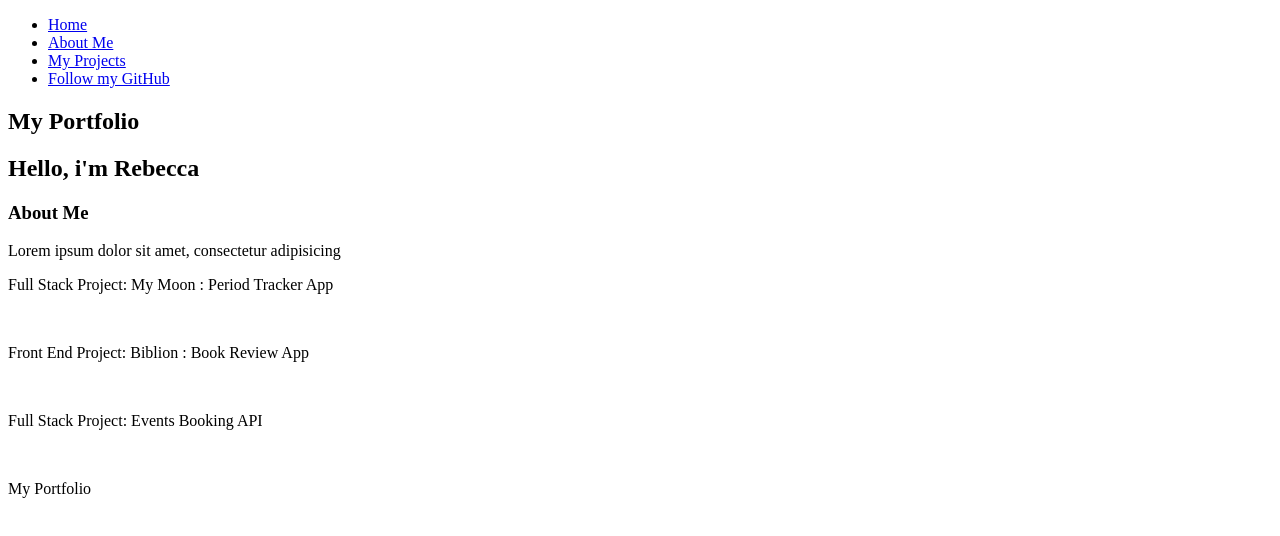
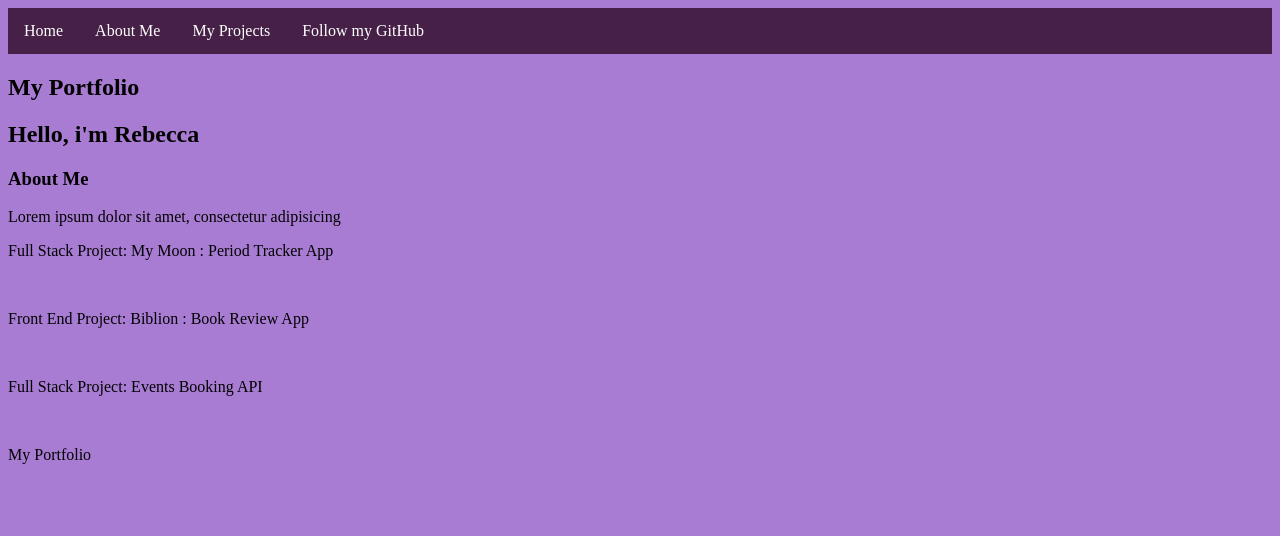
Before and after one commit to rebeccasolomon446/Portfolio, a plain HTML site: page index.html in a window 1280 px wide. Drawn offline with Linux system fonts and the light colour scheme.

Commit message:
styled navbar

```diff
--- a/index.html
+++ b/index.html
@@ -4,7 +4,8 @@
     <meta charset="UTF-8">
     <meta http-equiv="X-UA-Compatible" content="IE=edge">
     <meta name="viewport" content="width=device-width, initial-scale=1.0">
-    <title>Document</title>
+    <title>Portfolio</title>
+    <link rel="stylesheet" href="styles.css">
 </head>
 <body>
 
--- /dev/null
+++ b/styles.css
@@ -0,0 +1,28 @@
+body {
+    background-color: rgb(169, 124, 212);
+}
+
+ul {
+    list-style-type: none;
+    margin: 0;
+    padding: 0;
+    overflow: hidden;
+    background-color: rgb(70, 32, 70);
+}
+
+li {
+    float: left;
+}
+
+li a{
+    display: block;
+    color: white;
+    text-align: center;
+    padding: 14px 16px;
+    text-decoration: none;
+
+}
+
+li a:hover {
+    background-color: black;
+}
```
